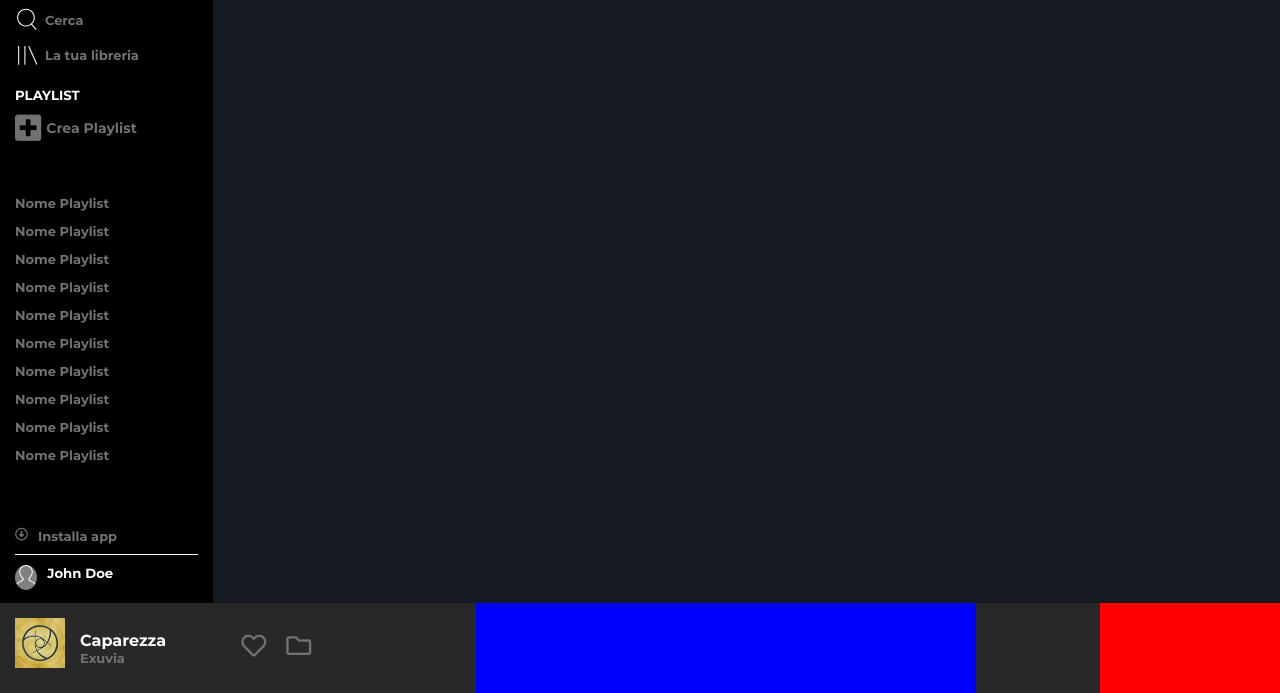
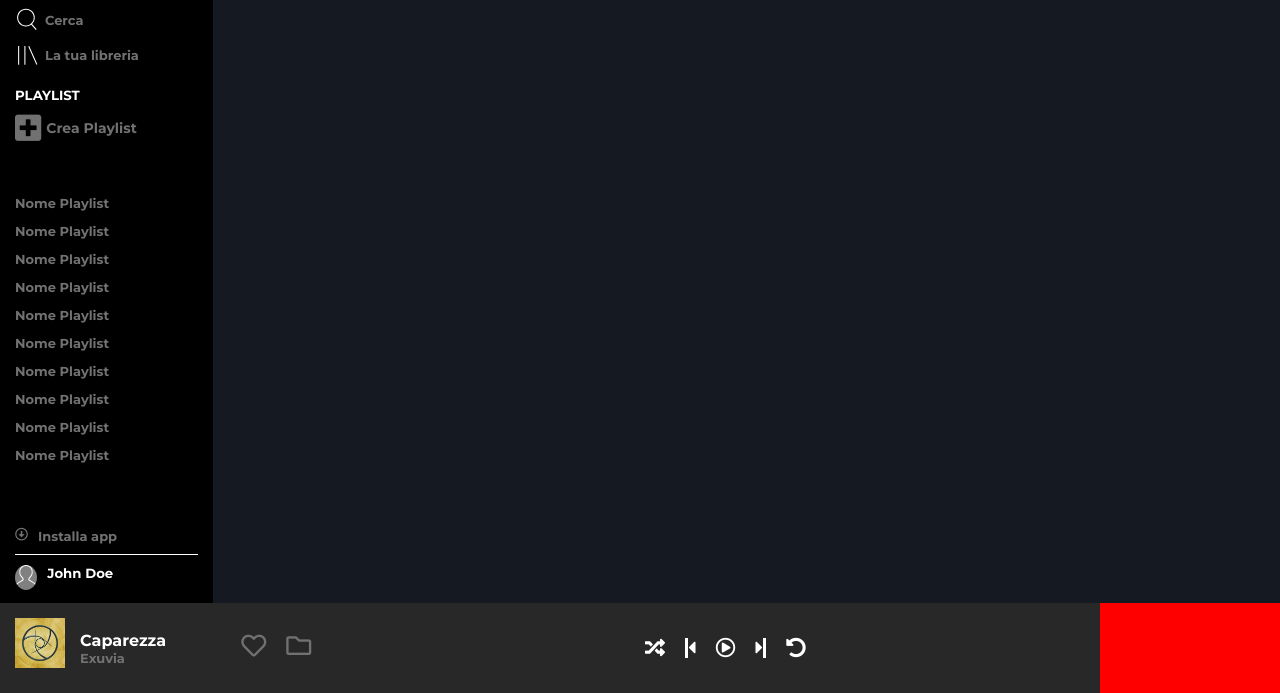
Before and after one commit to MattiaRovito/html-css-spotifyweb, a plain HTML site: page index.html in a window 1280 px wide. Shown: the part 107-800 px from the top of the page. Drawn offline with Linux system fonts and the light colour scheme.

Commit message:
add prima parte centrale footer

```diff
--- a/css/style.css
+++ b/css/style.css
@@ -224,7 +224,7 @@ footer
 }
 
 
-.music
+.music, .time, .volume
 {
     display: flex;
 }
@@ -259,16 +259,43 @@ footer
 }
 
 
-/* DEBUG */
+.time
+{
+    justify-content: center;
+    align-items: center;
+}
+
+.time a
+{
+    margin: 0 10px;
+    color: white;
+    font-size: 20px;
+}
+
+#arrowsx
+{
+    border-left: 3px solid white;
+}
+
+#arrowdx
+{
+    border-right: 3px solid white;
+}
+
+.time a:hover
+{
+    transform: scale(1.5);
+}
 
 
 
-.debug .time
-{
-    background-color: blue;
-    height: 90px;
-    width: 500px;
-}
+
+
+
+
+
+
+/* DEBUG */
 
 
 
--- a/index.html
+++ b/index.html
@@ -157,13 +157,18 @@
                         <a href="#"><i class="far fa-folder"></i></a>
                     </div>
                 </div>
-
                 <!-- fine music -->
 
 
                 <!-- inizio time -->
                 <div class="time">
-
+                    <div class="row">
+                        <a href="#"><i class="fas fa-random"></i></a>
+                        <a id="arrowsx" href="#"><i class="fas fa-caret-left"></i></a>
+                        <a href="#"><i class="far fa-play-circle"></i></a>
+                        <a id="arrowdx" href="#"><i class="fas fa-caret-right"></i></a>
+                        <a href="#"><i class="fas fa-undo-alt"></i></a>
+                    </div>
                 </div>
                 <!-- fine time -->
 
```
